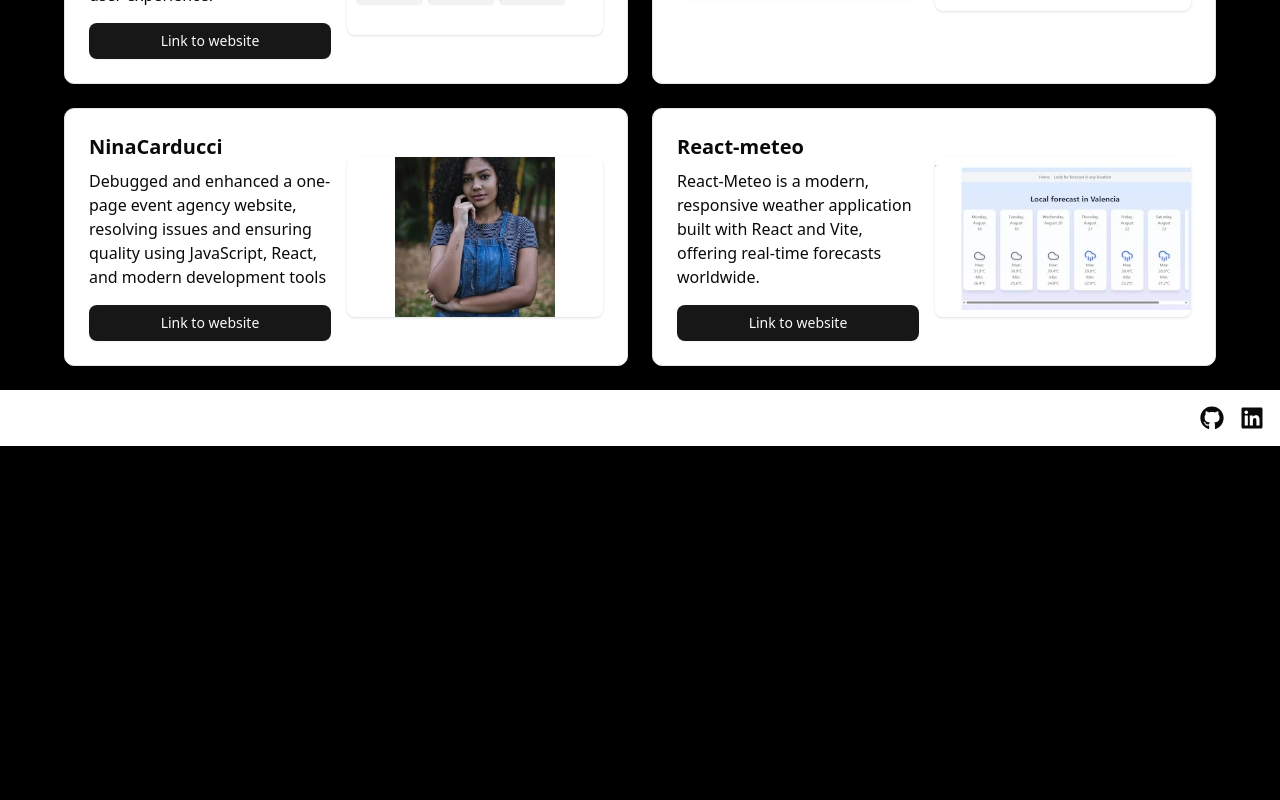
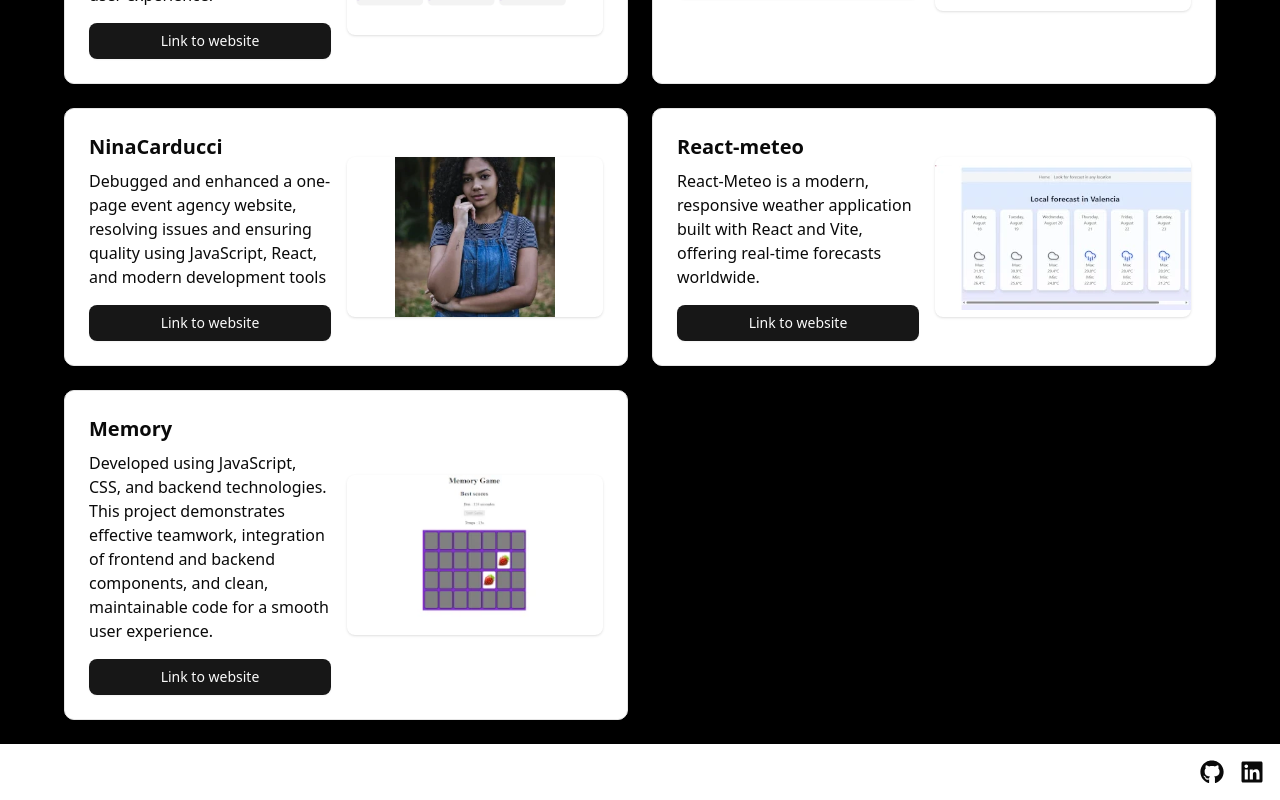
Before and after one commit to benjaminnicolas-teboul/portfolio, a Next.js app: page / in a window 1280 px wide. Shown: the part 1526-2326 px from the top of the page. Before the commit the page ends 1972 px from the top, so only its background shows below. Built offline with nearby package versions, Linux system fonts and the light colour scheme.

Commit message:
feat ad project memory

```diff
--- a/src/data/projects.ts
+++ b/src/data/projects.ts
@@ -31,6 +31,12 @@ const Projects : ProjectProps[] =
     "description": "React-Meteo is a modern, responsive weather application built with React and Vite, offering real-time forecasts worldwide.",
     "link": "https://benjaminnicolas-teboul.github.io/meteo-react",
     "images": ["/images/meteo.webp"]
+  },
+          {
+    "title": "Memory",
+    "description": "Developed using JavaScript, CSS, and backend technologies. This project demonstrates effective teamwork, integration of frontend and backend components, and clean, maintainable code for a smooth user experience.",
+    "link": "https://benjaminnicolas-teboul.github.io/memory/",
+    "images": ["/images/memo.webp"]
   }
 ]
 
```
Also changed, not shown: public/images/memo.webp (added).
